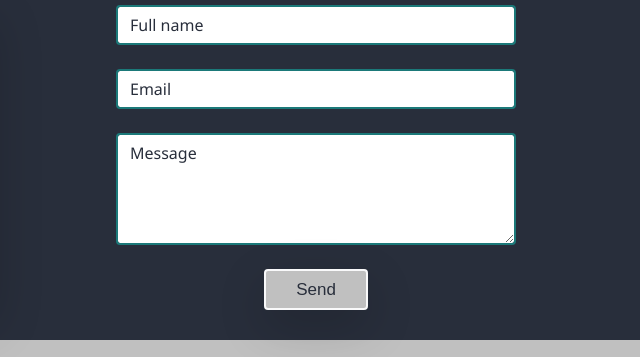
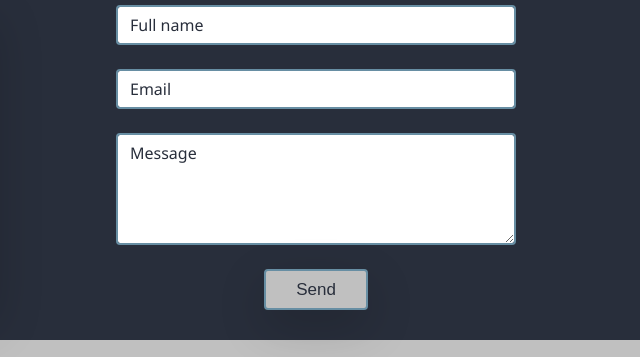
Before and after one commit to boutsism/boutsism.github.io, a plain HTML site: page index.html in a window 1280 px wide. Shown: the part 2416-2773 px from the top of the page, 584-1224 px from the left. Drawn offline with nearby package versions, Linux system fonts and the light colour scheme.

Commit message:
css
changed colors

```diff
--- a/css/index.scss
+++ b/css/index.scss
@@ -208,7 +208,7 @@ body {
         .form-control {
           margin: 0 auto;
           width: 90%;
-          border: 2px solid $green;
+          border: 2px solid $cyan;
           color: $green;
           &:focus {
             box-shadow: none;
@@ -218,7 +218,7 @@ body {
           margin-bottom: 30px;
           transition: all 0.5s ease;
           color: $coal;
-          border: 2px solid $white;
+          border: 2px solid $cyan;
           font-family: "Montserrat", sans-serif;
           text-align: center;
           line-height: 1;
```
Also changed, not shown: css/index.css, 1 other file.
